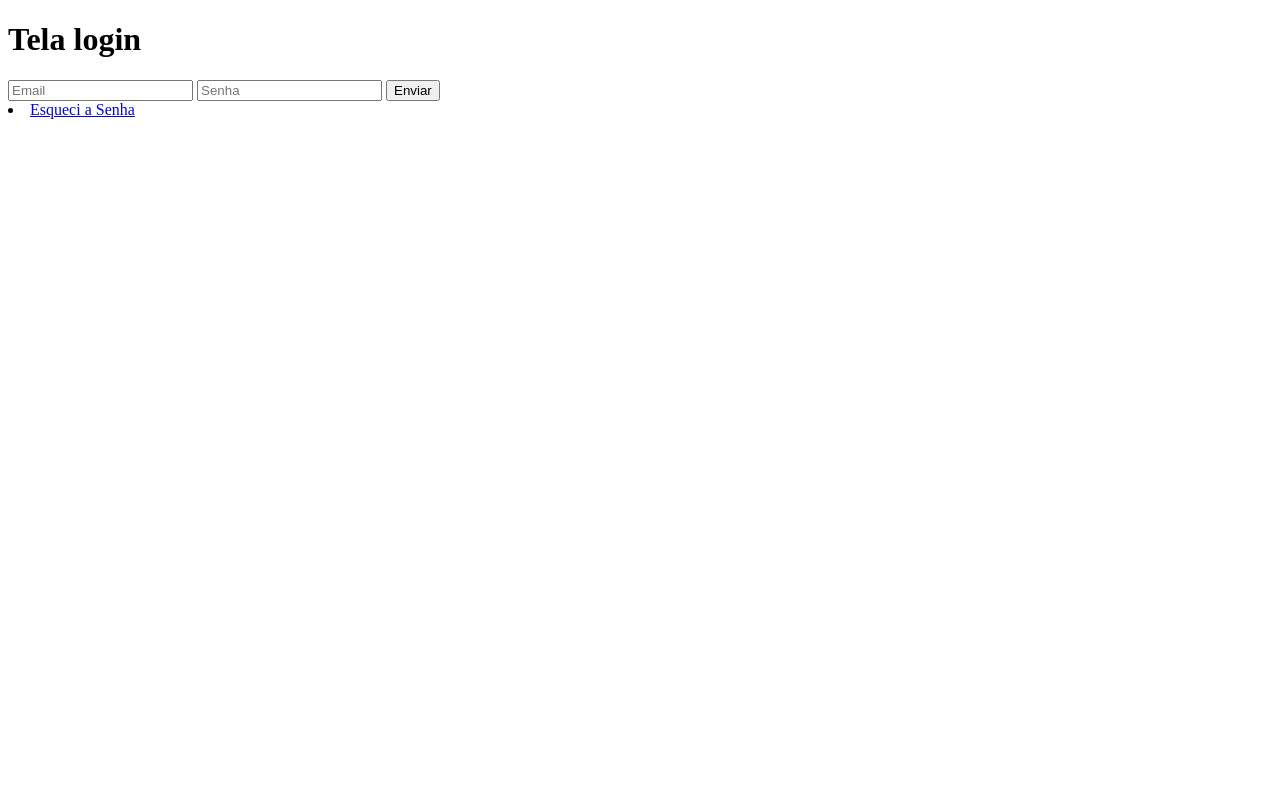
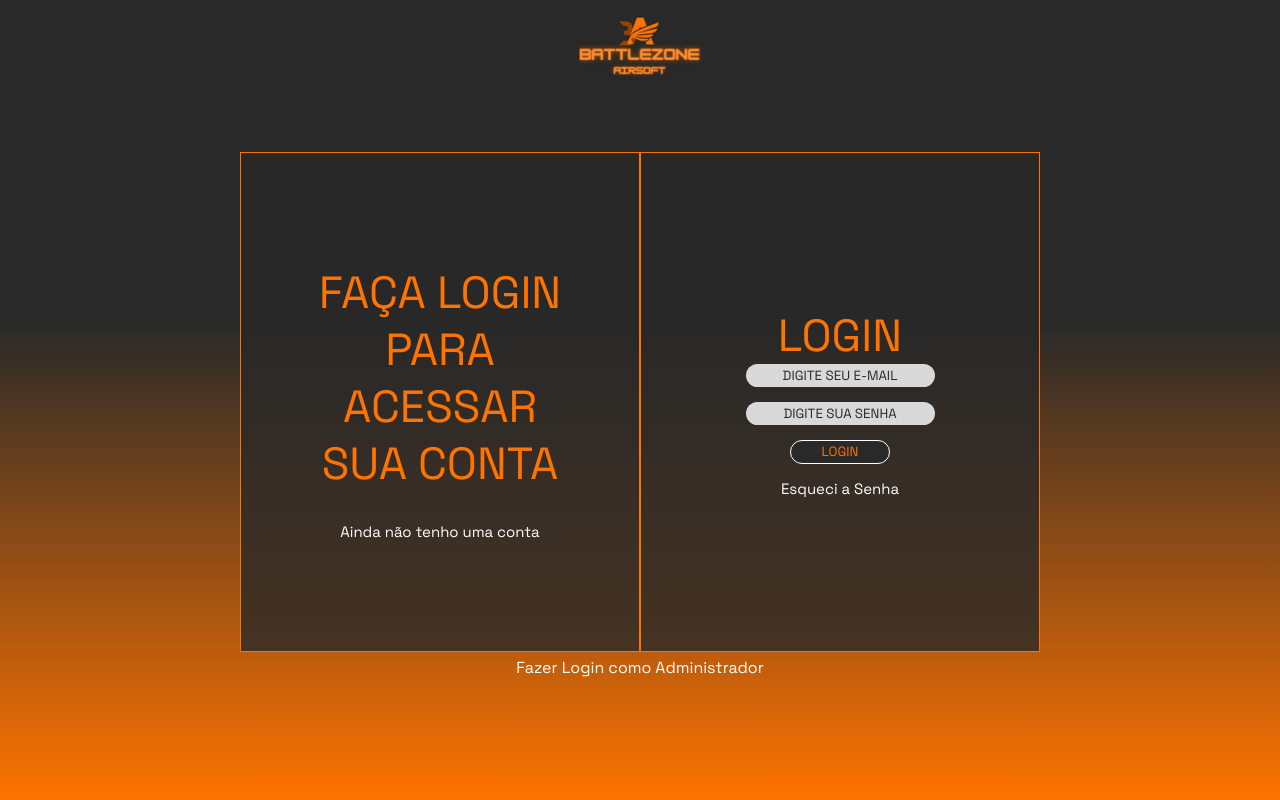
Before and after one commit to fhecout/TCC-BZAIRSOFT, a website: page src/HTML/login.html in a window 1280 px wide. Drawn offline with Linux system fonts and the light colour scheme.

Commit message:
Atualiza Login

```diff
--- a/src/HTML/login.html
+++ b/src/HTML/login.html
@@ -4,16 +4,33 @@
     <meta charset="UTF-8">
     <meta name="viewport" content="width=device-width, initial-scale=1.0">
     <title>Document</title>
+    <link rel="stylesheet" href="../css/style.Login.css">
+    <link rel="stylesheet" href="../css/reset.css">
 </head>
 <body>
-    <h1>Tela login</h1>
-<form action="/login" method="post">
-    <input type="text" placeholder="Email" name="username">
-    <input type="password" placeholder="Senha" name="password">
-    <button>Enviar</button>
-    <li class="lista-cabecalho lista">
-        <a href="esqueceuSenha.html">Esqueci a Senha</a>
-    </li>
-</form>
+    <header>
+        <a href="../index.html">
+            <img src="../images/Logo.png" alt="Logo">
+        </a>
+    </header>
+    <div class="container">
+        <div class="main-container">
+            <div class="container-infos">
+                <p>FAÇA LOGIN PARA ACESSAR SUA CONTA</p>
+                <a href="./cadastro.html">Ainda não tenho uma conta</a>
+            </div>
+            <div class="container-login">
+                <p>LOGIN</p>
+                <form action="/login" method="post">
+                    <input id="email" type="text" placeholder="DIGITE SEU E-MAIL" name="username">
+                    <input id="senha" type="password" placeholder="DIGITE SUA SENHA" name="password">
+                    <button>LOGIN</button>
+                </form>
+                <a href="esqueceuSenha.html">Esqueci a Senha</a>
+                <a href="./cadastro.html" class="botao-cadastro">Ainda não tenho uma conta</a>
+            </div>
+        </div>
+        <a href="../HTML/loginAdm.html" class="botao-cadastro">Fazer Login como Administrador</a>
+    </div>
 </body>
 </html>
--- /dev/null
+++ b/src/css/style.Login.css
@@ -0,0 +1,144 @@
+body {
+    background: linear-gradient(180deg, #292929 40.32%, #FF7300 100%);
+    background-size: auto;
+    height: 100vh;
+    color: #FF7300;
+}
+
+header {
+    display: flex;
+    align-items: center;
+    justify-content: center;
+    background-color: #292929;
+}
+
+.container {
+    display: flex;
+    align-items: center;
+    justify-content: center;
+    flex-direction: column;
+    height: 80vh;
+    gap: 5px;
+    color: #FF7300;
+}
+
+.main-container {
+    display: flex;
+}
+
+.container-infos, .container-login {
+    width: 400px;
+    height: 500px;
+    border: 1px solid #FF7300;
+    background: rgba(41, 41, 41, 0.80);
+}
+
+.container-infos, .container-login {
+    display: flex;
+    align-items: center;
+    justify-content: center;
+    text-align: center;
+    flex-direction: column;
+    font-size: 45px;
+}
+
+.container-infos {
+    gap: 30px;
+}
+
+.container-infos p {
+    margin-inline:3.5rem;
+}
+
+.container-login form {
+    display: flex;
+    flex-direction: column;
+    align-items: center;
+    gap: 15px;
+}
+
+.container-login input {
+    border-radius: 75px;
+    border: none;
+    padding: 3px 15px;
+    background-color: #D9D9D9;
+}
+
+.container-login button {
+    width: 100px;
+    height: 24px;
+    border-radius: 75px;
+    border: 1px solid #fff;
+    background-color: #292929;
+    color: #ff7300;
+    cursor: pointer;
+    transition: 0.3s ease-in;
+}
+
+.container-login button:hover {
+    border: 1px solid #ff7300;
+    background-color: #292929;
+    color: #fff;
+    cursor: pointer;
+}
+
+.container-login a {
+    margin-top: 15px;
+}
+
+
+#email::placeholder, #senha::placeholder {
+    text-align: center;
+    color: #292929;
+}
+
+
+.container-infos a, .container-login a {
+    font-size: 15px;
+    color: #fff;
+    transition: 0.3s ease-in;
+}
+
+.container-infos a:hover, .container-login a:hover {
+    color: #ff7300;
+}
+
+.container-login .botao-cadastro{
+    display: none;
+}
+
+.adm {
+    gap: 5px;
+    flex-direction: column;
+}
+
+.adm a, .container a{
+    color: #fff;
+    transition: 0.3s ease-in;
+}
+
+.adm a:hover, .container a:hover {
+    color: #292929;
+}
+
+
+@media(max-width: 900px){
+    .container-infos, .container-login {
+        width: 300px;
+        height: 400px;
+        border: 1px solid #FF7300;
+        background: rgba(41, 41, 41, 0.80);
+    }
+
+    .container-infos {
+        display: none;
+    }
+
+    .container-login .botao-cadastro{
+        display: block;
+    }
+
+    .titulo-adm {
+        font-size: 30px;
+    }
+}
```
